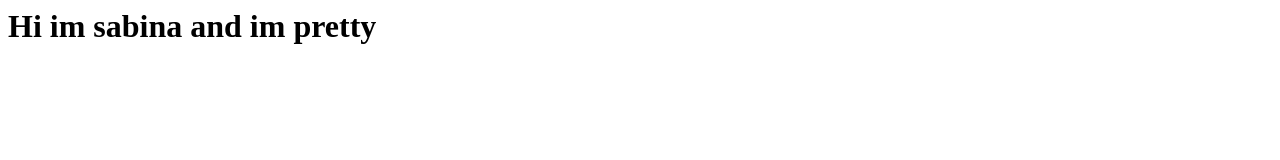
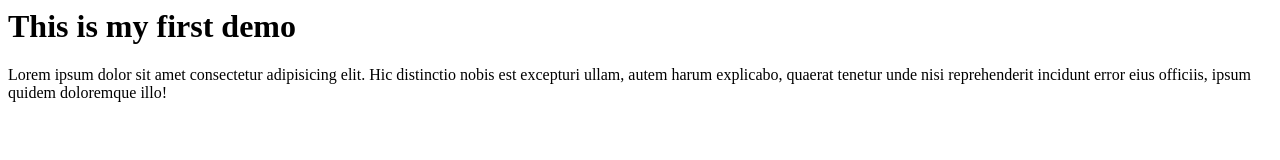
Before and after one commit to IrraDistor/Praktis, a plain HTML site: page index.html in a window 1280 px wide. Drawn offline with Linux system fonts and the light colour scheme.

Commit message:
with lorem ipsum

```diff
--- a/index.html
+++ b/index.html
@@ -3,6 +3,7 @@
             <title>VCS Demo</title>
      </head>
      <body>
-        <h1>Hi im sabina and im pretty</h1>
+        <h1>This is my first demo</h1>
+        <p>Lorem ipsum dolor sit amet consectetur adipisicing elit. Hic distinctio nobis est excepturi ullam, autem harum explicabo, quaerat tenetur unde nisi reprehenderit incidunt error eius officiis, ipsum quidem doloremque illo!</p>
      </body>
  </html>
```
